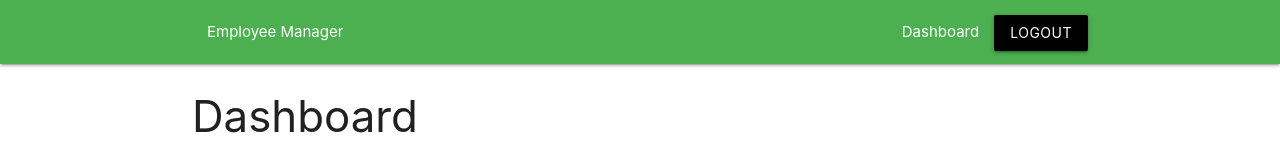
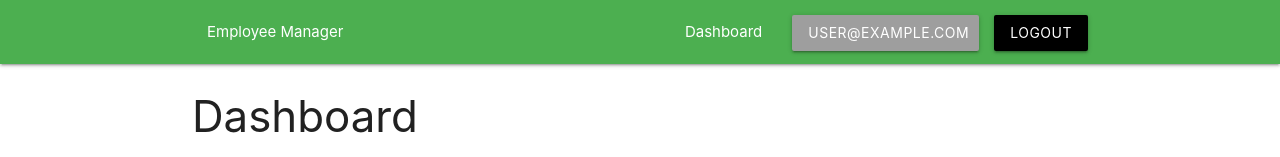
Before and after one commit to nejilabs/TVS-VueJSFireStoreBuildandDeploy-EmployeeManager-20180209, a Vue app: page /#/ in a window 1280 px wide. Shown: the top 157 px of the page. Built offline with nearby package versions, Linux system fonts and the light colour scheme; no server answers; the database is empty; sample sign-in values are in the browser's storage.

Commit message:
finally fixed the alert display email

```diff
--- a/src/components/Login.vue
+++ b/src/components/Login.vue
@@ -47,7 +47,7 @@ export default {
         .signInWithEmailAndPassword(this.email, this.password)
         .then(
           (user) => {
-            alert(`You are logged in as ${user.email}`);
+            alert(`You are logged in as ${this.email}`);
             this.$router.go({ path: this.$router.path });
           },
           (err) => {
--- a/src/components/Navbar.vue
+++ b/src/components/Navbar.vue
@@ -9,6 +9,11 @@
 
       <ul class="right">
         <li v-if="isLoggedIn"><router-link to="/">Dashboard</router-link></li>
+        <li v-if="isLoggedIn">
+          <router-link to="/"
+            ><span class="email btn grey">{{ currentUser }}</span></router-link
+          >
+        </li>
         <li v-if="!isLoggedIn"><router-link to="/login">Login</router-link></li>
         <li v-if="!isLoggedIn">
           <router-link to="/register">Register</router-link>
@@ -52,3 +57,9 @@ export default {
   },
 };
 </script>
+
+<style>
+.email {
+  padding-right: 10px;
+}
+</style>
--- a/src/components/Register.vue
+++ b/src/components/Register.vue
@@ -47,7 +47,7 @@ export default {
         .createUserWithEmailAndPassword(this.email, this.password)
         .then(
           (user) => {
-            alert(`Account Created for ${user.email}`);
+            alert(`Account Created for ${this.email}`);
             this.$router.go({ path: this.$router.path });
           },
           (err) => {
```
